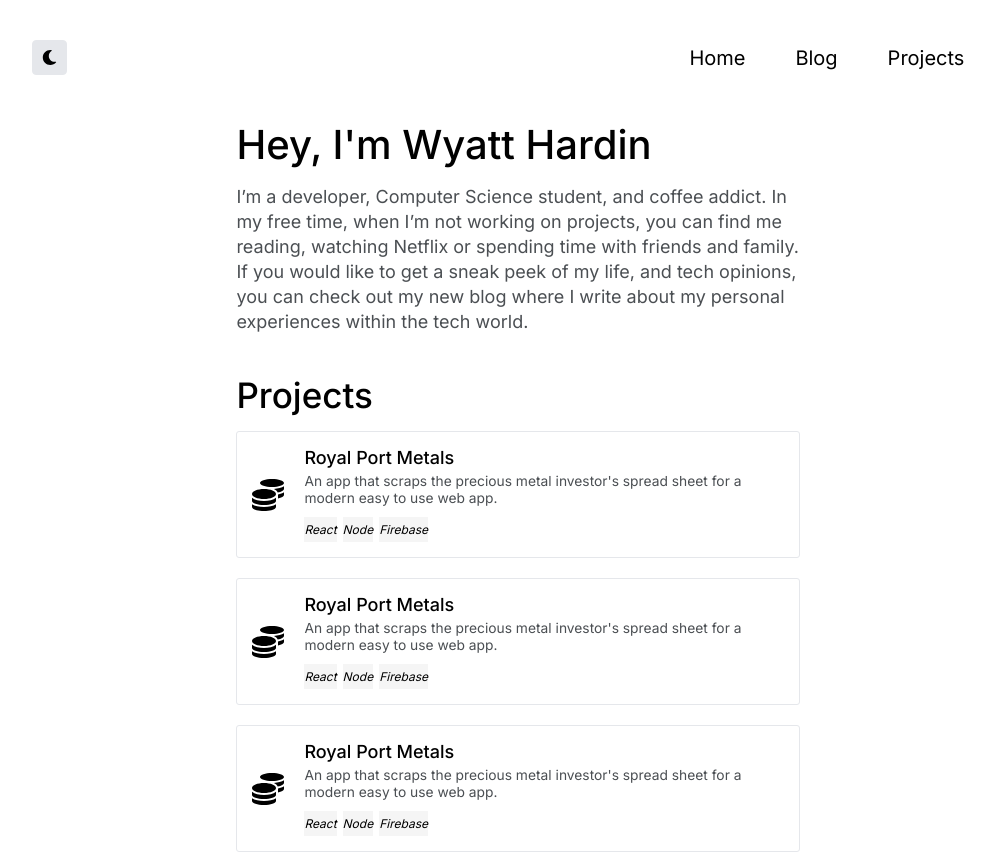
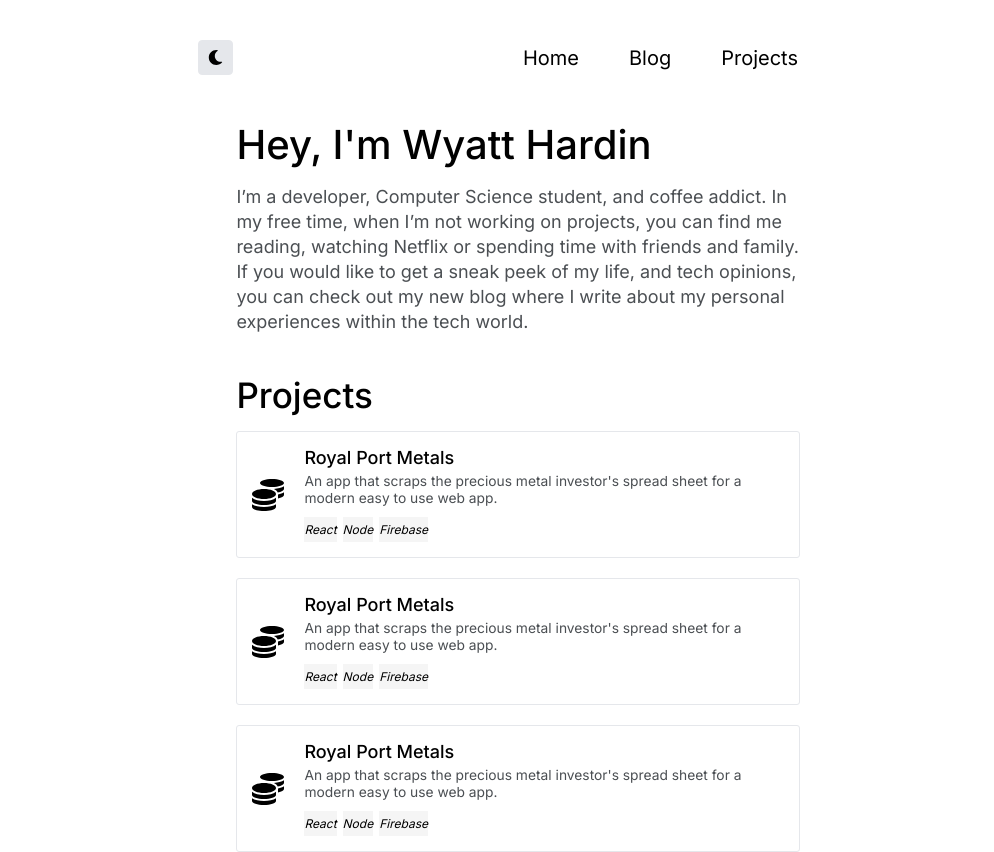
Before and after one commit to Wyatth7/portfolio-revamp, a React (Create React App) app: page / in a window 1280 px wide. Shown: the top 852 px of the page, without its empty margins (122-1116 px from the left). Built offline with nearby package versions, Linux system fonts and the light colour scheme.

Commit message:
Added meida queries

```diff
--- a/src/components/Nav/_Nav.scss
+++ b/src/components/Nav/_Nav.scss
@@ -83,6 +83,6 @@
 
 @media only screen and (min-width: 770px) {
   .Nav {
-    padding: 4rem 12%;
+    padding: 4rem 25%;
   }
 }
--- a/src/components/pages/Portfolio/ProjectItem/_ProjectItem.scss
+++ b/src/components/pages/Portfolio/ProjectItem/_ProjectItem.scss
@@ -6,6 +6,11 @@
   border: 1px solid $theme-btn;
   border-radius: 3px;
   text-decoration: none;
+  transition: all 0.2s;
+
+  &:hover {
+    box-shadow: 1px 2px 1px $theme-btn;
+  }
 
   .project-img {
     margin-right: 2rem;
--- a/src/styles/css/styles.css
+++ b/src/styles/css/styles.css
@@ -110,7 +110,7 @@ body {
 
 @media only screen and (min-width: 770px) {
   .Nav {
-    padding: 4rem 12%; } }
+    padding: 4rem 25%; } }
 
 .NavLinks {
   width: 100%;
@@ -171,7 +171,10 @@ body {
   padding: 1.5rem;
   border: 1px solid #e5e7eb;
   border-radius: 3px;
-  text-decoration: none; }
+  text-decoration: none;
+  transition: all 0.2s; }
+  .ProjectItem:hover {
+    box-shadow: 1px 2px 1px #e5e7eb; }
   .ProjectItem .project-img {
     margin-right: 2rem;
     display: flex;
```
